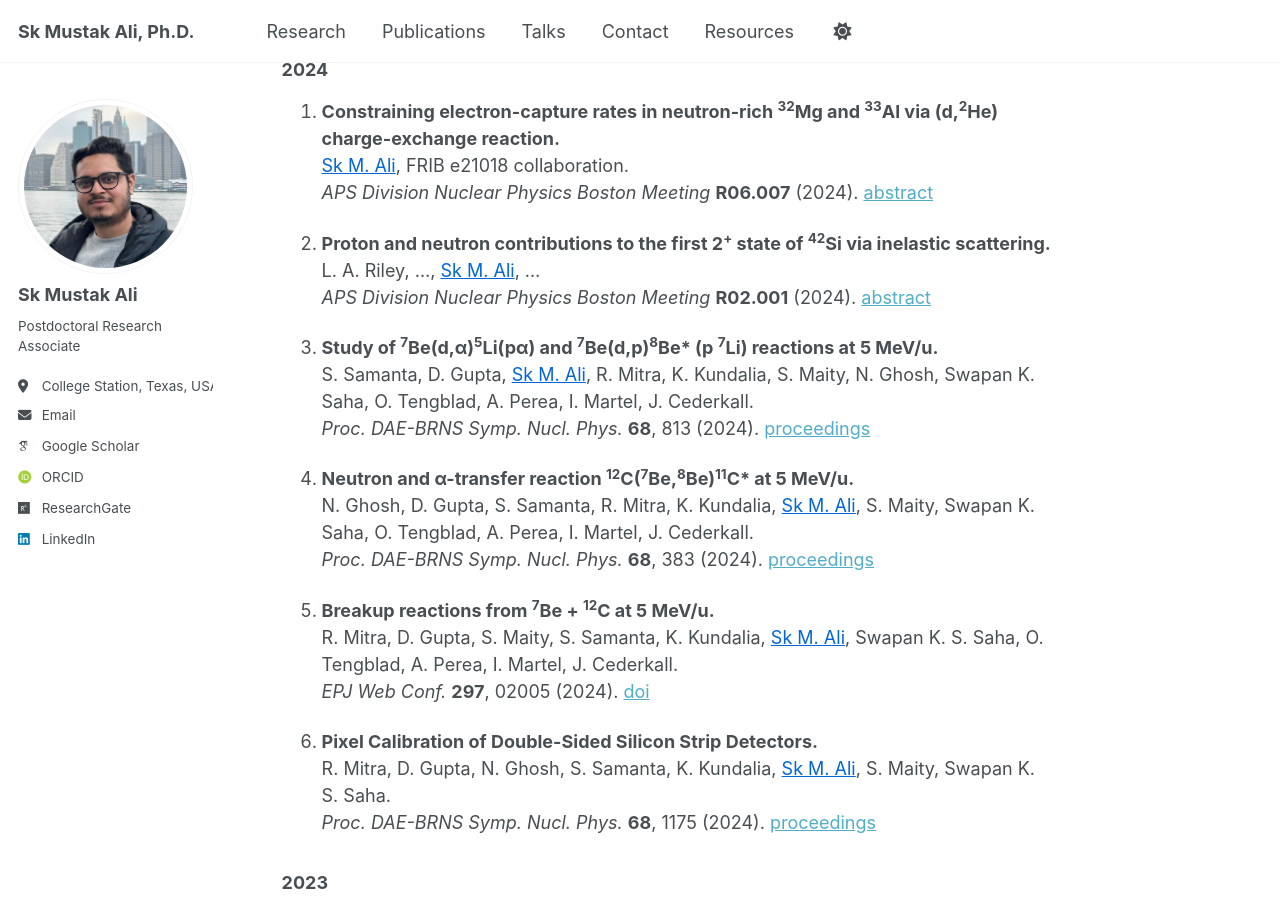
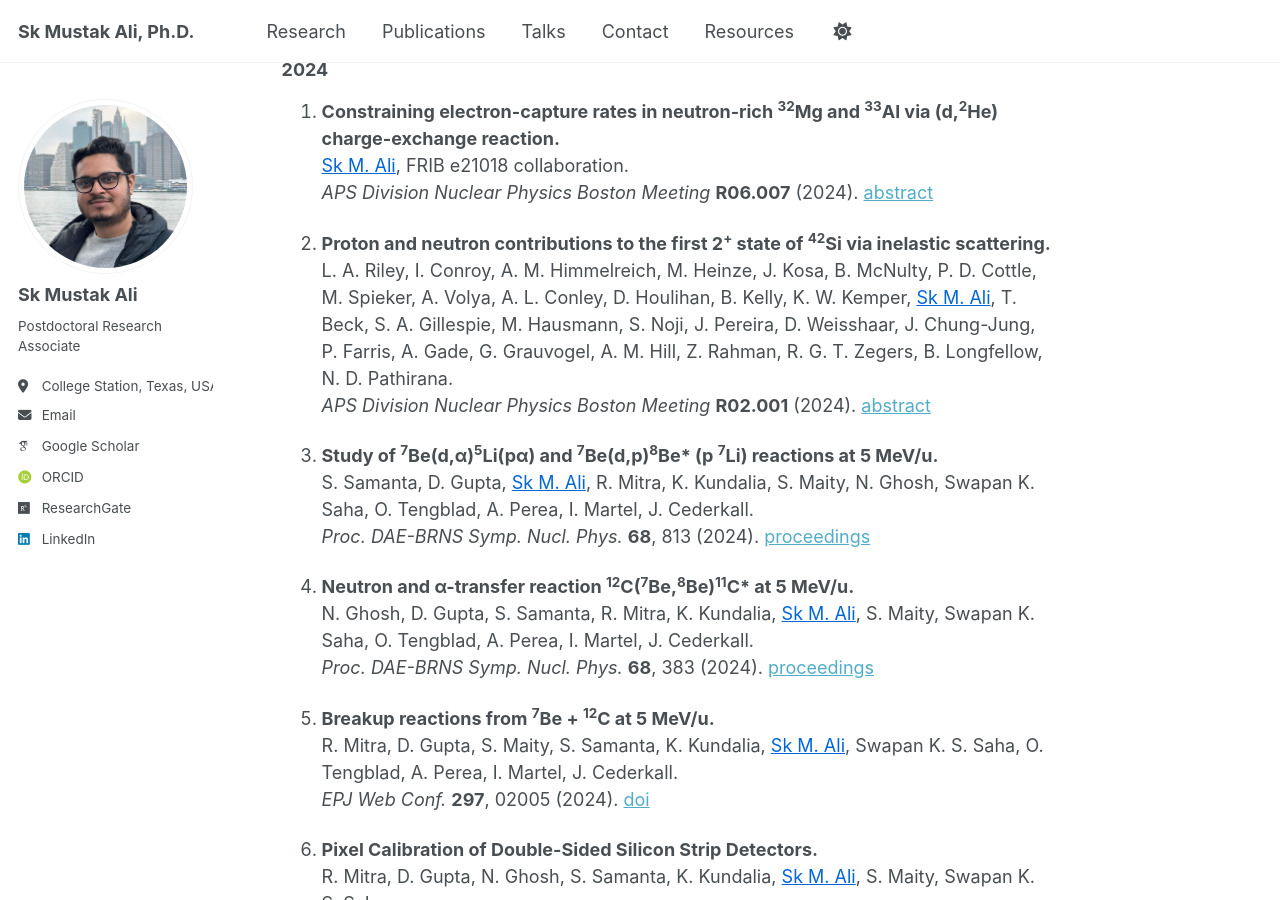
Before and after one commit to skmustakali/skmustakali.github.io, a Jekyll site: the page built from _pages/publications.md, in a window 1280 px wide and 900 px high, scrolled down 2435 px. Built offline with Jekyll 4.4.1, drawn with Linux system fonts in a browser that asks for light colours; some web fonts are replaced; a script that is not in the unit is left out.

Commit message:
Update publications.md

```diff
--- a/_pages/publications.md
+++ b/_pages/publications.md
@@ -75,7 +75,7 @@ A list of journal articles, conference proceedings, and newsletters.
    *APS Division Nuclear Physics Boston Meeting* **R06.007** (2024). [abstract](https://ui.adsabs.harvard.edu/abs/2024APS..DNPR06007A/abstract)
 
 1. **Proton and neutron contributions to the first 2<sup>+</sup> state of <sup>42</sup>Si via inelastic scattering.**<br>
-   L. A. Riley, …, <span class="me">Sk M. Ali</span>, …<br>
+    L. A. Riley, I. Conroy, A. M. Himmelreich, M. Heinze, J. Kosa, B. McNulty, P. D. Cottle, M. Spieker, A. Volya, A. L. Conley, D. Houlihan, B. Kelly, K. W. Kemper, <span class="me">Sk M. Ali</span>, T. Beck, S. A. Gillespie, M. Hausmann, S. Noji, J. Pereira, D. Weisshaar, J. Chung-Jung, P. Farris, A. Gade, G. Grauvogel, A. M. Hill, Z. Rahman, R. G. T. Zegers, B. Longfellow, N. D. Pathirana.<br>
    *APS Division Nuclear Physics Boston Meeting* **R02.001** (2024). [abstract](https://ui.adsabs.harvard.edu/abs/2024APS..DNPR02001A/abstract)
 
 1. **Study of <sup>7</sup>Be(d,α)<sup>5</sup>Li(pα) and <sup>7</sup>Be(d,p)<sup>8</sup>Be* (p <sup>7</sup>Li) reactions at 5 MeV/u.**<br>
```
